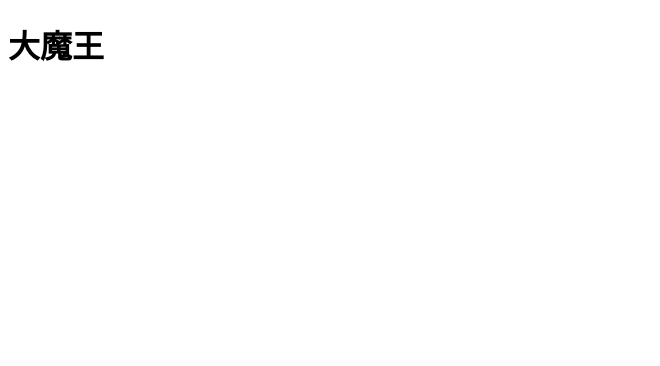
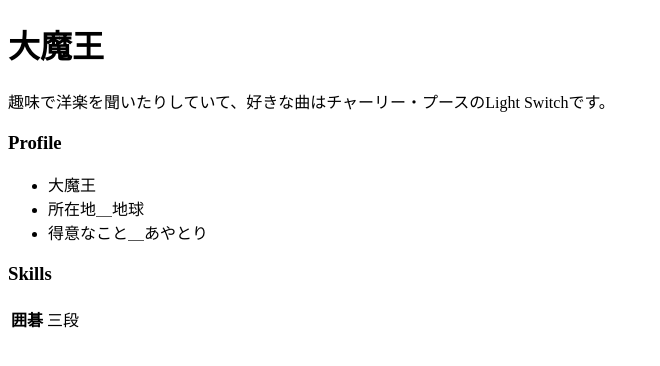
Before and after one commit to daimaou-nico/daimaou-nico.github.io, a plain HTML site: page index.html in a window 1280 px wide. Shown: the whole page, without its empty margins (0-660 px from the left). Drawn offline with Linux system fonts and the light colour scheme.

Commit message:
ポートフォリオに必要な情報を追加

```diff
--- a/index.html
+++ b/index.html
@@ -7,5 +7,19 @@
   </head>
   <body>
     <h1>大魔王</h1>
+    <p>趣味で洋楽を聞いたりしていて、好きな曲はチャーリー・プースのLight Switchです。</p>
+    <h3>Profile</h3>
+    <ul>
+      <li>大魔王</li>
+      <li>所在地＿地球</li>
+      <li>得意なこと＿あやとり</li>
+    </ul>
+     <h3>Skills</h3>
+    <table>
+      <tr>
+        <th>囲碁</th>
+        <td>三段</td>
+      </tr>
+    </table>
   </body>
 </html>
```
